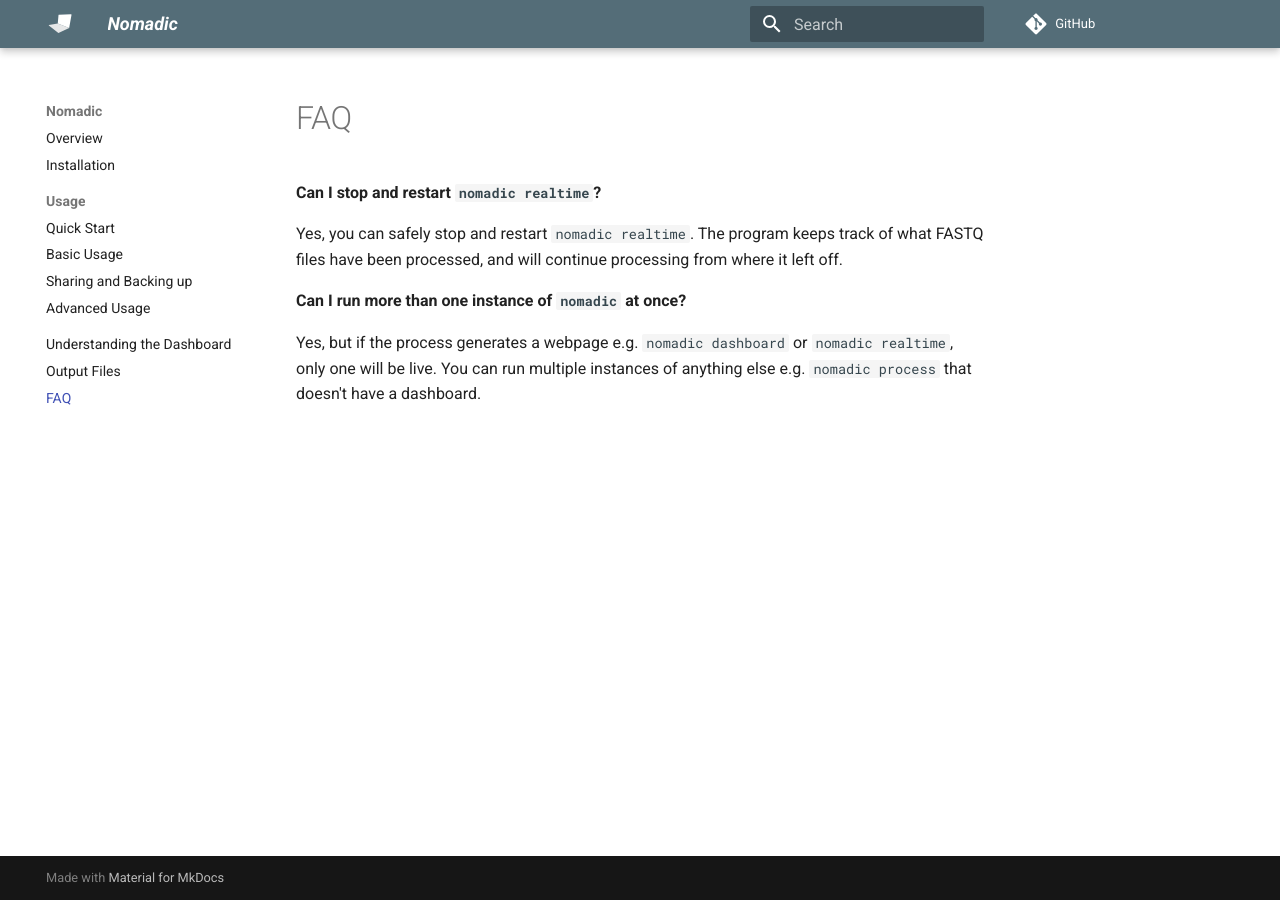
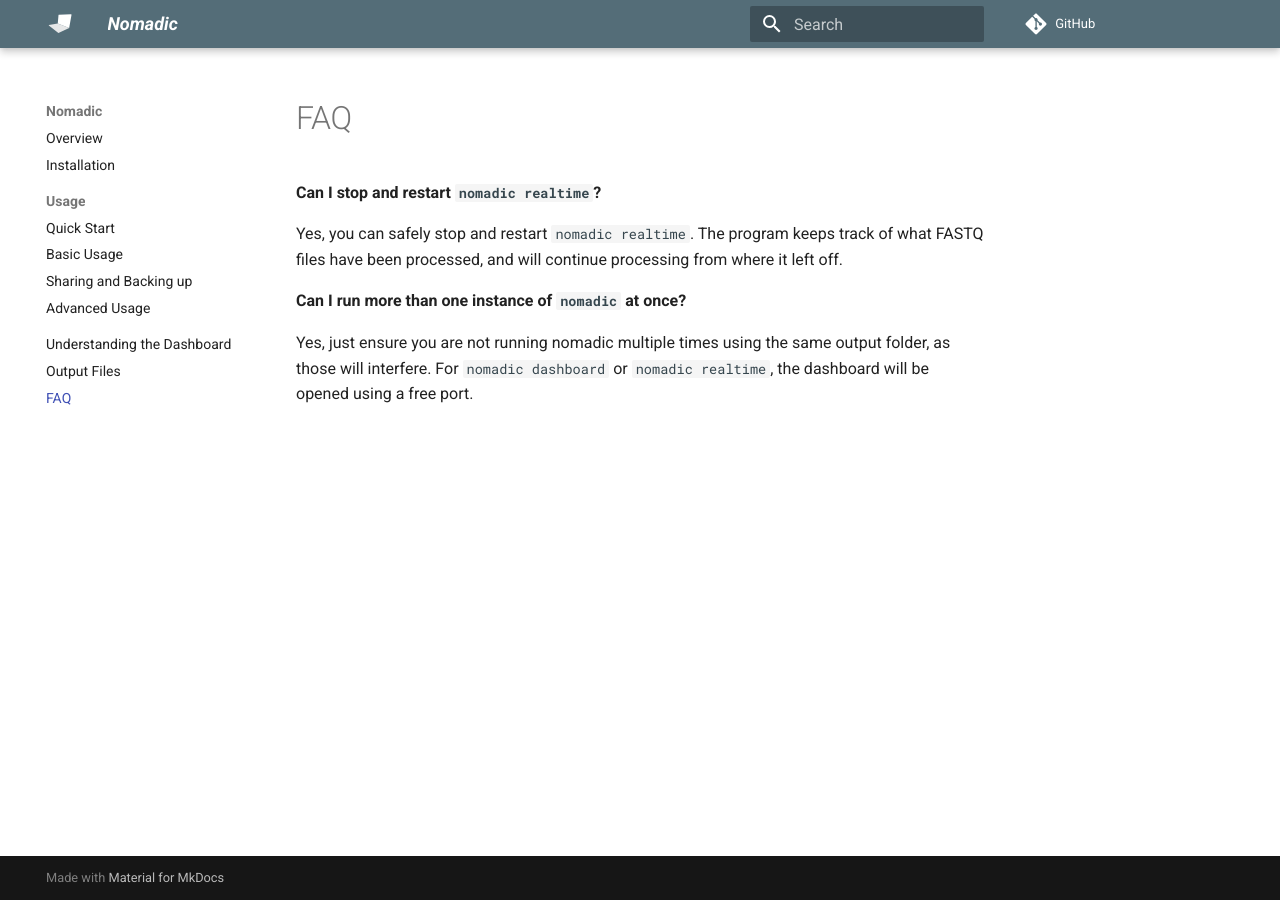
Before and after one commit to JasonAHendry/nomadic, an MkDocs documentation site: the page built from docs/faq.md, in a window 1280 px wide. Built offline with MkDocs 1.6.1 and Material for MkDocs 9.7.7, drawn with Linux system fonts in a browser that asks for light colours; comment, search, counter and statistics services are not loaded.

Commit message:
Update faq can I run multiple instances of nomadic

```diff
--- a/docs/faq.md
+++ b/docs/faq.md
@@ -4,4 +4,5 @@ Yes, you can safely stop and restart `nomadic realtime`. The program keeps track
 
 **Can I run more than one instance of `nomadic` at once?**
 
-Yes, but if the process generates a webpage e.g. `nomadic dashboard` or `nomadic realtime`, only one will be live. You can run multiple instances of anything else e.g. `nomadic process` that doesn't have a dashboard.
+Yes, just ensure you are not running nomadic multiple times using the same output folder, as those will interfere.
+For `nomadic dashboard` or `nomadic realtime`, the dashboard will be opened using a free port.
```
